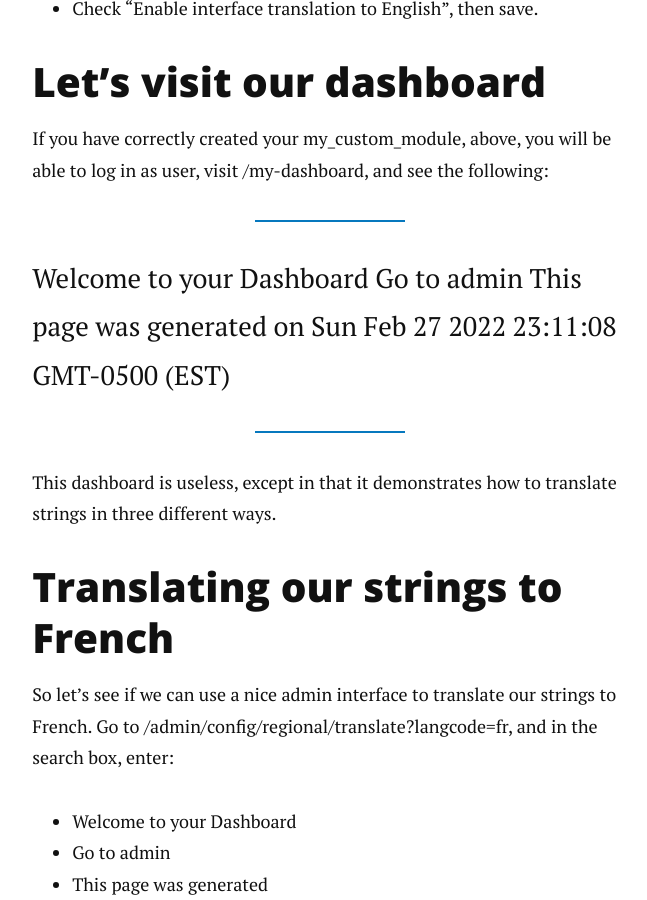
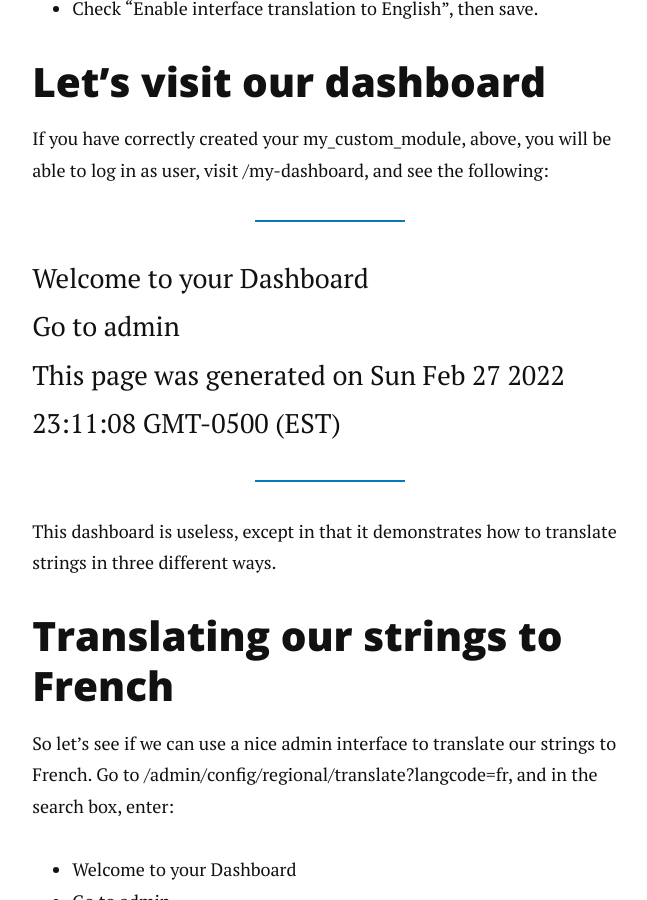
Before and after one commit to alberto56/dcycleblog, a Jekyll site: the page built from _posts/2022-02-27-drupal-translations.md, in a window 1280 px wide and 900 px high, scrolled down 6778 px. Shown: the whole window, without its empty margins (310-957 px from the left). Built offline with Jekyll 4.4.1, drawn with Linux system fonts in a browser that asks for light colours; nearby versions of some CDN libraries; comment, search, counter and statistics services are not loaded.

Commit message:
add break in quote

```diff
--- a/_posts/2022-02-27-drupal-translations.md
+++ b/_posts/2022-02-27-drupal-translations.md
@@ -158,8 +158,8 @@ Let's visit our dashboard
 
 If you have correctly created your my_custom_module, above, you will be able to log in as user, visit /my-dashboard, and see the following:
 
-> Welcome to your Dashboard
-> Go to admin
+> Welcome to your Dashboard<br/>
+> Go to admin<br/>
 > This page was generated on Sun Feb 27 2022 23:11:08 GMT-0500 (EST)
 
 This dashboard is useless, except in that it demonstrates how to translate strings in three different ways.
```
